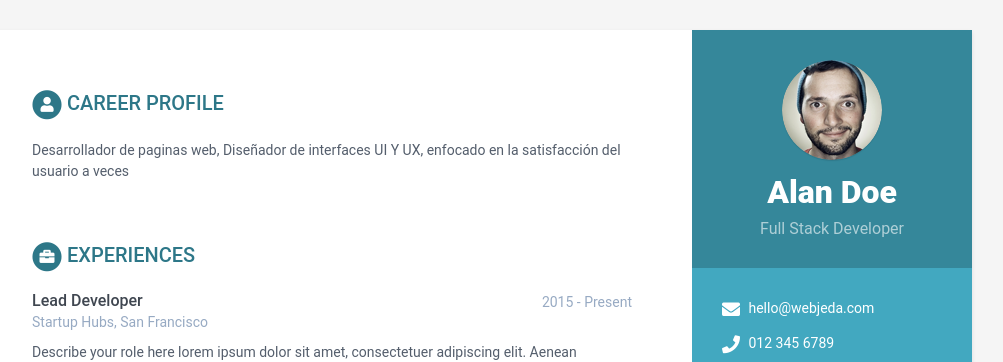
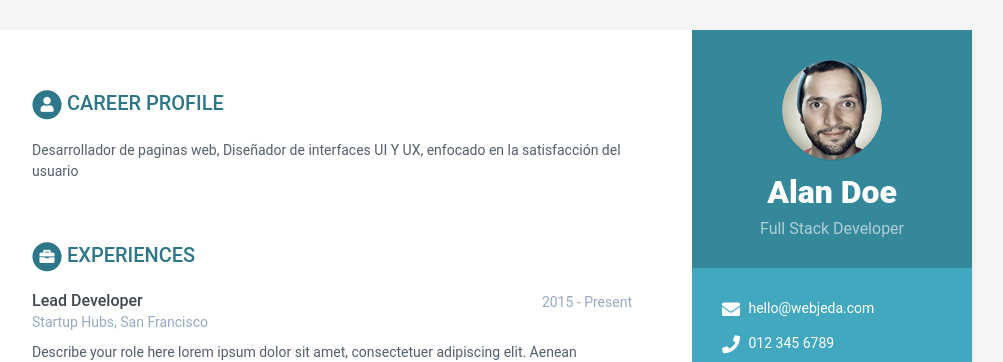
Before and after one commit to KevinC99/good-birch-4e19a, a Jekyll site: the page built from index.html, in a window 1280 px wide. Shown: the top 362 px of the page, without its empty margins (168-1171 px from the left). Built offline with Jekyll 4.4.1, drawn with Linux system fonts in a browser that asks for light colours.

Commit message:
data.yml: updated summary in career-profile

```diff
--- a/_data/data.yml
+++ b/_data/data.yml
@@ -33,7 +33,7 @@ sidebar:
       link: null
 career-profile:
   title: Career Profile
-  summary: ' Desarrollador de paginas web, Diseñador de interfaces UI Y UX, enfocado en la satisfacción del usuario a veces '
+  summary: ' Desarrollador de paginas web, Diseñador de interfaces UI Y UX, enfocado en la satisfacción del usuario '
 education:
   - degree: MSc in Computer Science
     university: University of London
```
